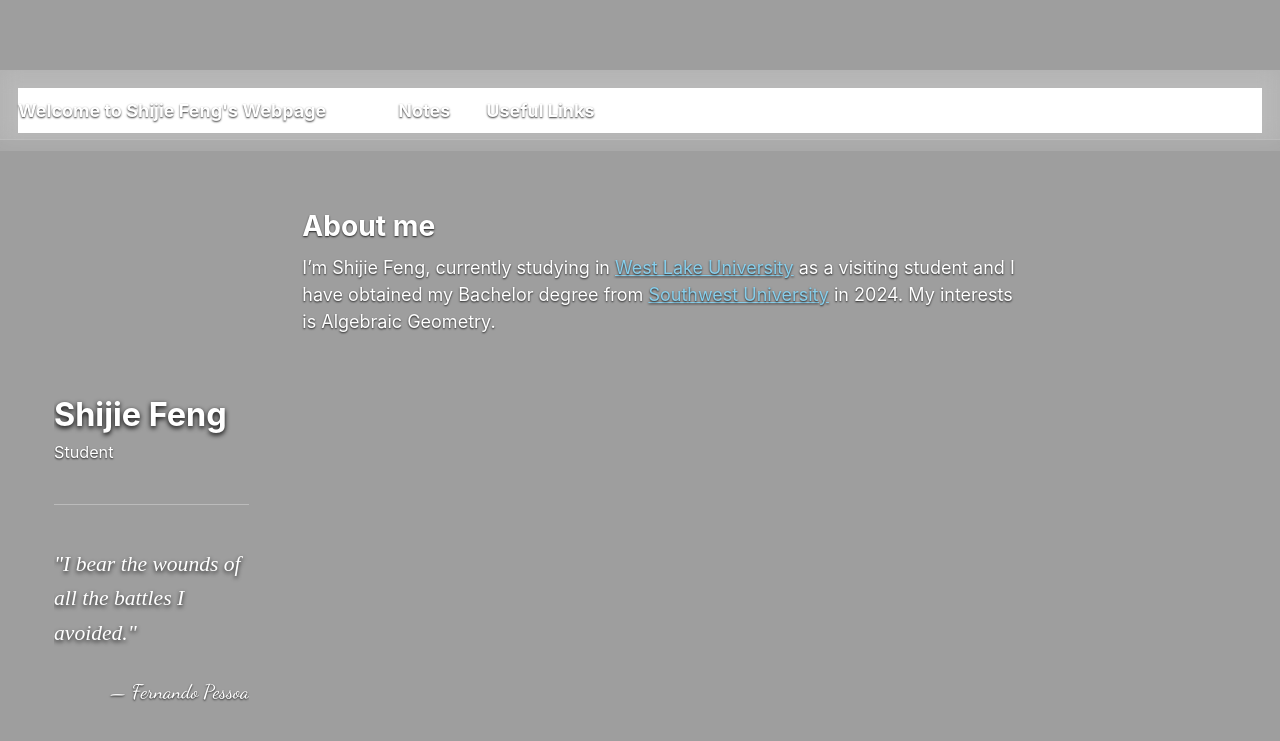
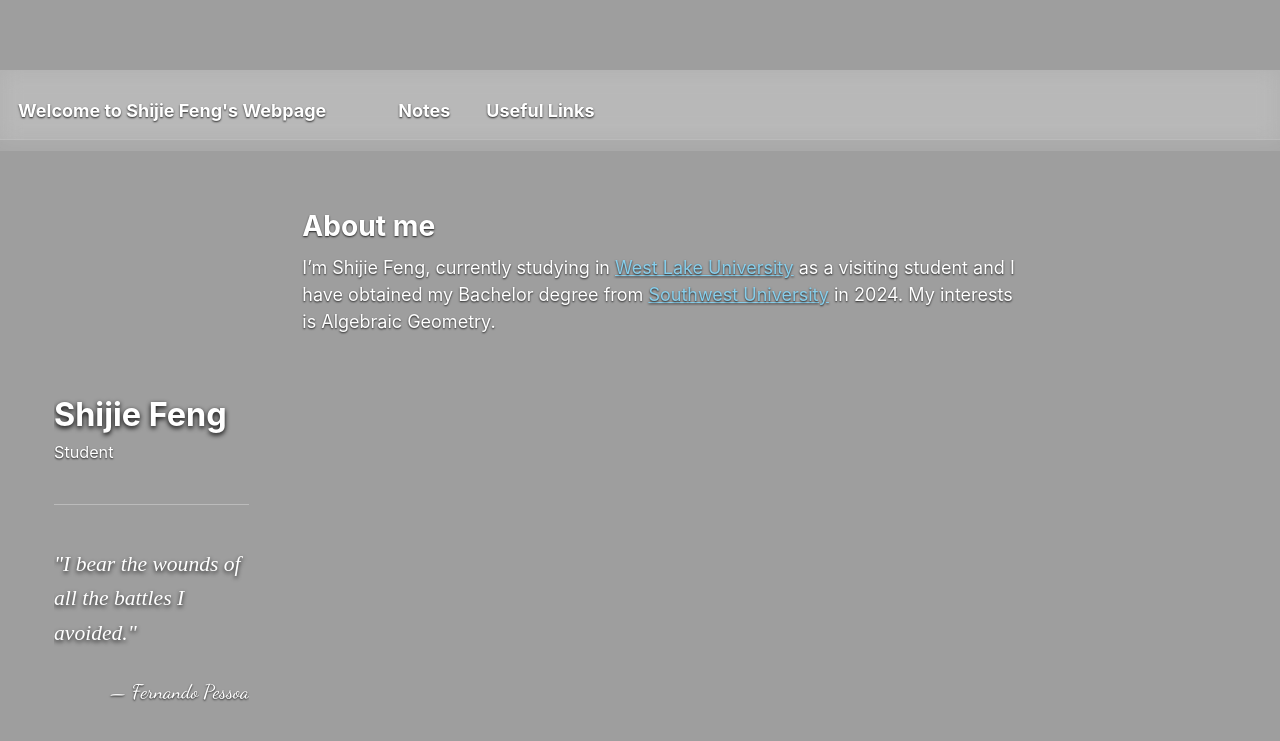
Before and after one commit to SHJFeng/SHJFeng.github.io, a Jekyll site: the page built from _pages/about.md, in a window 1280 px wide and 900 px high. Shown: the top 741 px of the window. Built offline with Jekyll 4.4.1, drawn with Linux system fonts in a browser that asks for light colours; some web fonts are replaced.

Commit message:
修改navigation.scss尝试去白

```diff
--- a/_sass/layout/_navigation.scss
+++ b/_sass/layout/_navigation.scss
@@ -175,7 +175,8 @@
 .greedy-nav {
   position: relative;
   min-width: 250px;
-  background: var(--global-bg-color);
+  /*background: var(--global-bg-color);*/
+   background: transparent;
 
   a {
     display: block;
@@ -259,7 +260,9 @@
     padding: 5px;
     border: 1px solid var(--global-border-color);
     border-radius: $border-radius;
-    background: #fff;
+    /*background: #fff;*/
+    background: rgba(255, 255, 255, 0.9); /* 建议比顶栏稍微不透明一点，保证可读性 */
+    backdrop-filter: blur(10px);
     box-shadow: 0 0 10px rgba(#000, 0.25);
 
     a {
```
